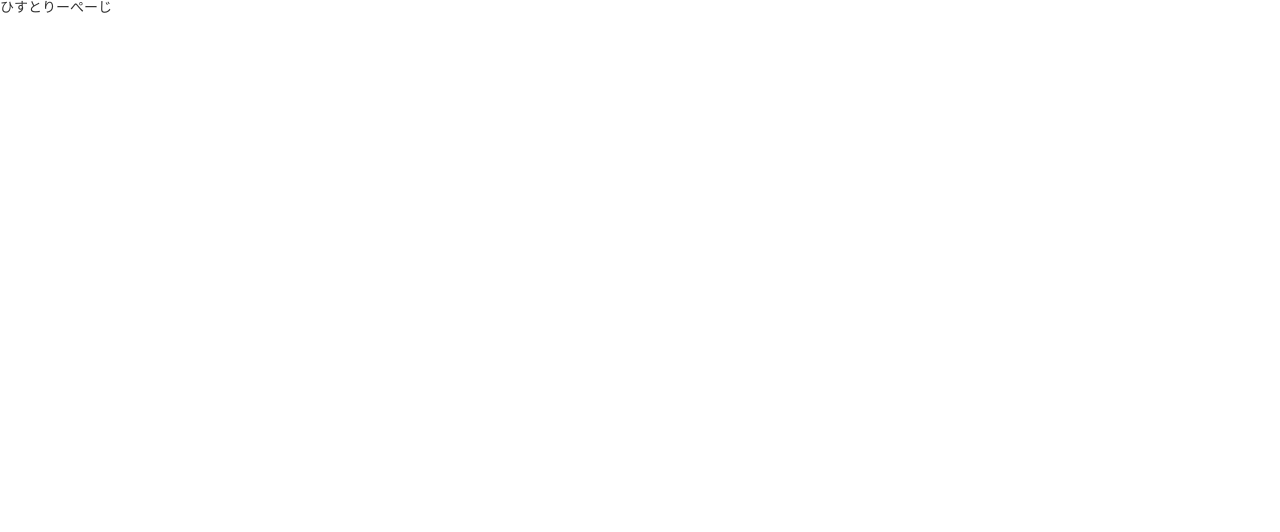
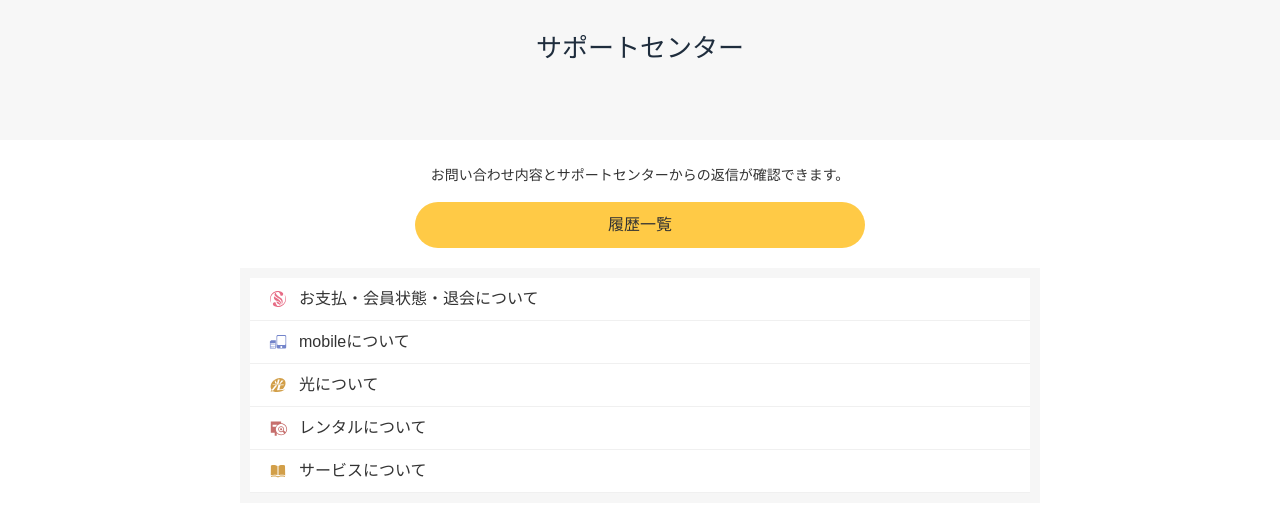
Before and after one commit to calbone/React-Redux, a React app: page / in a window 1280 px wide. Shown: the top 532 px of the page. Built offline with nearby package versions, Linux system fonts and the light colour scheme.

Commit message:
routing setting

```diff
--- a/package.json
+++ b/package.json
@@ -42,6 +42,7 @@
     "webpack-dev-server": "^3.1.3"
   },
   "dependencies": {
+    "history": "^4.7.2",
     "react": "^16.3.2",
     "react-dom": "^16.3.2",
     "react-redux": "^5.0.7",
--- a/src/App.js
+++ b/src/App.js
@@ -1,19 +1,15 @@
 import React, { Component } from 'react';
+import { Route, Switch } from 'react-router-dom';
+import SupportTop from '@/contaniers/SupportTop';
+import History from '@/contaniers/History';
 
-class App extends Component {
+export default class App extends Component {
   render() {
     return (
-      <div className="App">
-        <header className="App-header">
-          <img src={logo} className="App-logo" alt="logo" />
-          <h1 className="App-title">Welcome to React</h1>
-        </header>
-        <p className="App-intro">
-          To get started, edit <code>src/App.js</code> and save to reload.
-        </p>
-      </div>
+      <Switch>
+        <Route exact path="/" component={SupportTop} />
+        <Route path="/list" component={History} />
+      </Switch>
     );
   }
 }
-
-export default App;
--- a/src/components/atoms/Button/index.js
+++ b/src/components/atoms/Button/index.js
@@ -1,6 +1,7 @@
+import { Link } from 'react-router-dom';
 import styled from 'styled-components';
 
-const PrimaryButton = styled.a`
+const PrimaryButton = styled(Link)`
   display: block;
   border-radius: 44px;
   font-size: 16px;
--- a/src/components/pages/History/index.js
+++ b/src/components/pages/History/index.js
@@ -4,6 +4,6 @@ export default (props) => {
   console.log(props);
   const { historyList } = props;
   return (
-    <div>{historyList}</div>
+    <div>{ historyList }</div>
   );
 };
--- a/src/components/pages/SupportTop/index.js
+++ b/src/components/pages/SupportTop/index.js
@@ -13,7 +13,7 @@ export default (props) => {
         お問い合わせ内容とサポートセンターからの返信が確認できます。
       </p>
       <div className={Styles.buttonWrap}>
-        <PrimaryButton>履歴一覧</PrimaryButton>
+        <PrimaryButton to="/list">履歴一覧</PrimaryButton>
       </div>
       <div className={Styles.serviceListWrap}>
         <ul className={Styles.serviceList}>
--- a/src/contaniers/History.js
+++ b/src/contaniers/History.js
@@ -3,7 +3,7 @@ import { connect } from 'react-redux';
 import History from '@/components/pages/History';
 import { fetchHistory } from '@/actions/history';
 
-export default connect (
+export default connect(
   state => (
     { historyList: state.history.historyList }
   ), {fetchHistory}
--- a/src/index.js
+++ b/src/index.js
@@ -1,7 +1,6 @@
 import React from 'react';
 import ReactDOM from 'react-dom';
-// import SupportTop from '@/contaniers/SupportTop';
-import SupportTop from '@/contaniers/History';
+import App from './App';
 import { createStore, applyMiddleware } from 'redux';
 import { Provider } from 'react-redux';
 import { BrowserRouter as Router } from 'react-router-dom';
@@ -16,7 +15,7 @@ const store = createStore(rootReducer, applyMiddleware(...middleWares));
 ReactDOM.render(
   <Provider store={store}>
     <Router>
-      <SupportTop />
+      <App />
     </Router>
   </Provider>,
   document.getElementById('root')
--- a/src/reducers/history.js
+++ b/src/reducers/history.js
@@ -9,4 +9,4 @@ export default (state = initState, action) => {
     default:
       return state;
   }
-}
+};
--- a/webpack.config.js
+++ b/webpack.config.js
@@ -91,6 +91,7 @@ module.exports = {
   },
   devServer: {
     contentBase: path.join(__dirname, 'public'),
+    historyApiFallback: true,
     hot: true,
     open: true
   },
```
Also changed, not shown: 1 other file (tests, documents, lock files or other folders).
